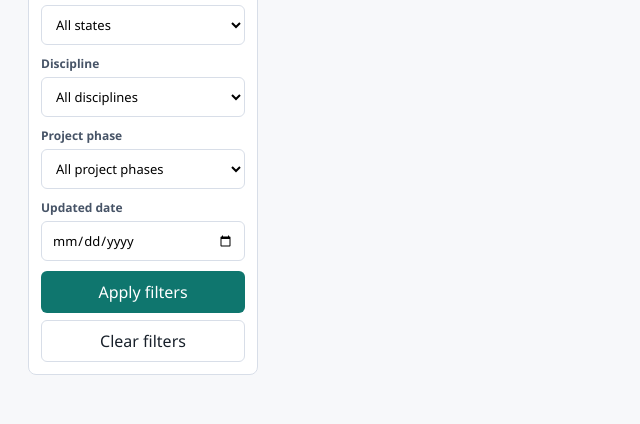
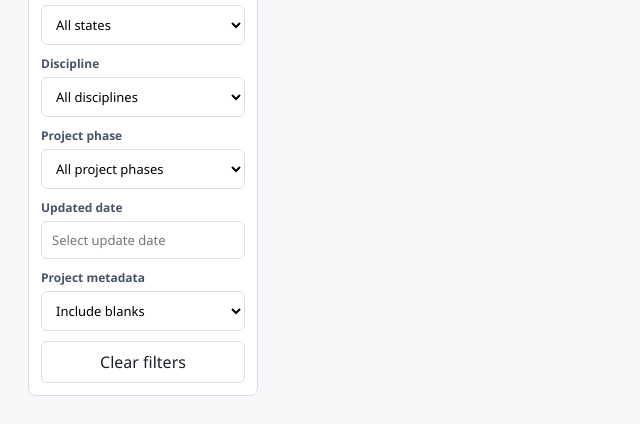
Before and after one commit to mathew-bateman/P6, a Django app: template templates/backups/portfolio_reporting_report.html in a window 1280 px wide. Shown: the part 501-925 px from the top of the page, without its empty margins (0-640 px from the left). Before the commit the page ends 876 px from the top, so only its background shows below. Run offline with Django 5.2, Linux system fonts and the light colour scheme; the template is opened without the code that fills it, so the values that code supplies are empty; some libraries are stand-ins or nearby versions.

Commit message:
feat: make portfolio report filters htmx driven

```diff
--- a/templates/backups/portfolio_reporting_report.html
+++ b/templates/backups/portfolio_reporting_report.html
@@ -4,6 +4,8 @@
 {% block title %}{{ active_report.title }} | Portfolio Reporting{% endblock %}
 
 {% block content %}
+<link rel="stylesheet" href="https://cdn.jsdelivr.net/npm/tom-select@2.4.3/dist/css/tom-select.css">
+<link rel="stylesheet" href="https://cdn.jsdelivr.net/npm/flatpickr@4.6.13/dist/flatpickr.min.css">
 <style>
     .portfolio-hero { align-items: flex-start; }
     .portfolio-hero-actions { display:flex; gap:8px; flex-wrap:wrap; }
@@ -92,64 +94,82 @@
         </nav>
         <div class="portfolio-filters">
             <h2>Filters</h2>
-            <form method="get">
+            <form method="get"
+                  hx-get="{% url active_report.url_name %}"
+                  hx-trigger="change from:select, change from:input"
+                  hx-target=".portfolio-layout"
+                  hx-select=".portfolio-layout"
+                  hx-swap="outerHTML"
+                  hx-push-url="true">
                 <div class="field">
                     <label for="portfolio-filter">Portfolio</label>
-                    <select id="portfolio-filter" name="portfolio">
+                    <select id="portfolio-filter" class="schedule-quality-select" name="portfolio" onchange="this.form.elements.project.tomselect?.clear(true); this.form.elements.project.value = ''">
                         <option value="">All portfolios</option>
                         {% for portfolio in portfolios %}<option value="{{ portfolio }}" {% if validation_filters.portfolio == portfolio %}selected{% endif %}>{{ portfolio }}</option>{% endfor %}
                     </select>
                 </div>
                 <div class="field">
                     <label for="project-filter">Project</label>
-                    <select id="project-filter" name="project">
-                        <option value="">All projects</option>
-                        {% for project in projects %}<option value="{{ project.proj_id }}" {% if validation_filters.project_id == project.proj_id %}selected{% endif %}>{% if project.updated_date %}{{ project.updated_date|date:"d/m/Y" }} - {% endif %}{{ project.proj_short_name|default:project.proj_id }}</option>{% endfor %}
+                    <select id="project-filter" class="schedule-quality-select" name="project">
+                        <option value="">{% if validation_filters.portfolio %}All projects in {{ validation_filters.portfolio }}{% else %}All projects{% endif %}</option>
+                        {% for project in projects %}<option value="{{ project.proj_id }}" {% if validation_filters.project_id == project.proj_id %}selected{% endif %}>{% if validation_filters.project_id == project.proj_id %}✓ {% endif %}{% if project.updated_date %}{{ project.updated_date|date:"d/m/Y" }} — {% endif %}{{ project.proj_short_name|default:"Unnamed project" }}</option>{% endfor %}
                     </select>
                 </div>
                 <div class="field">
                     <label for="planner-filter">Lead planner</label>
-                    <select id="planner-filter" name="lead_planner">
+                    <select id="planner-filter" class="schedule-quality-select" name="lead_planner">
                         <option value="">All lead planners</option>
                         {% for planner in lead_planners %}<option value="{{ planner }}" {% if validation_filters.lead_planner == planner %}selected{% endif %}>{{ planner }}</option>{% endfor %}
                     </select>
                 </div>
                 <div class="field">
                     <label for="status-filter">Project status</label>
-                    <select id="status-filter" name="project_status">
+                    <select id="status-filter" class="schedule-quality-select" name="project_status">
                         <option value="__all__" {% if not validation_filters.project_status %}selected{% endif %}>All statuses</option>
-                        {% for status in project_statuses %}<option value="{{ status }}" {% if validation_filters.project_status == status %}selected{% endif %}>{{ status }}</option>{% endfor %}
+                        <option value="Client Submitted" {% if validation_filters.project_status == "Client Submitted" %}selected{% endif %}>Client Submitted</option>
+                        {% for status in project_statuses %}{% if status != "Client Submitted" %}<option value="{{ status }}" {% if validation_filters.project_status == status %}selected{% endif %}>{{ status }}</option>{% endif %}{% endfor %}
                     </select>
                 </div>
                 <div class="field">
                     <label for="state-filter">Project state</label>
-                    <select id="state-filter" name="project_state">
+                    <select id="state-filter" class="schedule-quality-select" name="project_state">
                         <option value="__all__" {% if not validation_filters.project_state %}selected{% endif %}>All states</option>
-                        {% for state in project_states %}<option value="{{ state }}" {% if validation_filters.project_state == state %}selected{% endif %}>{{ state }}</option>{% endfor %}
+                        <option value="Live" {% if validation_filters.project_state == "Live" %}selected{% endif %}>Live</option>
+                        {% for state in project_states %}{% if state != "Live" %}<option value="{{ state }}" {% if validation_filters.project_state == state %}selected{% endif %}>{{ state }}</option>{% endif %}{% endfor %}
                     </select>
                 </div>
                 <div class="field">
                     <label for="discipline-filter">Discipline</label>
-                    <select id="discipline-filter" name="discipline">
+                    <select id="discipline-filter" class="schedule-quality-select" name="discipline">
                         <option value="">All disciplines</option>
                         {% for discipline in disciplines %}<option value="{{ discipline }}" {% if validation_filters.discipline == discipline %}selected{% endif %}>{{ discipline }}</option>{% endfor %}
                     </select>
                 </div>
                 <div class="field">
                     <label for="phase-filter">Project phase</label>
-                    <select id="phase-filter" name="project_phase">
+                    <select id="phase-filter" class="schedule-quality-select" name="project_phase">
                         <option value="">All project phases</option>
                         {% for phase in project_phases %}<option value="{{ phase }}" {% if validation_filters.project_phase == phase %}selected{% endif %}>{{ phase }}</option>{% endfor %}
                     </select>
                 </div>
                 <div class="field">
                     <label for="date-filter">Updated date</label>
-                    <input id="date-filter" type="date" name="updated_date" value="{% if validation_filters.updated_date %}{{ validation_filters.updated_date|date:'Y-m-d' }}{% endif %}">
+                    <input id="date-filter" class="schedule-quality-date-picker" type="text" name="updated_date" value="{% if validation_filters.updated_date %}{{ validation_filters.updated_date|date:'Y-m-d' }}{% endif %}" data-updated-dates="{% for updated_date in updated_dates %}{{ updated_date|date:'Y-m-d' }}{% if not forloop.last %},{% endif %}{% endfor %}" placeholder="Select update date" aria-label="Filter by updated date">
                 </div>
-                <input type="hidden" name="exclude_blanks" value="0">
+                <div class="field">
+                    <label for="exclude-blanks-filter">Project metadata</label>
+                    <select id="exclude-blanks-filter" class="schedule-quality-select" name="exclude_blanks">
+                        <option value="1" {% if validation_filters.exclude_blanks %}selected{% endif %}>Exclude blanks</option>
+                        <option value="0" {% if not validation_filters.exclude_blanks %}selected{% endif %}>Include blanks</option>
+                    </select>
+                </div>
                 <div class="portfolio-filter-actions">
-                    <button type="submit">Apply filters</button>
-                    <a class="button ghost" href="{% url active_report.url_name %}">Clear filters</a>
+                    <a class="button ghost" href="{% url active_report.url_name %}"
+                       hx-get="{% url active_report.url_name %}"
+                       hx-target=".portfolio-layout"
+                       hx-select=".portfolio-layout"
+                       hx-swap="outerHTML"
+                       hx-push-url="true">Clear filters</a>
                 </div>
             </form>
         </div>
@@ -229,3 +249,44 @@
     </div>
 </div>
 {% endblock %}
+
+{% block extra_js %}
+<script src="https://cdn.jsdelivr.net/npm/tom-select@2.4.3/dist/js/tom-select.complete.min.js"></script>
+<script src="https://cdn.jsdelivr.net/npm/flatpickr@4.6.13/dist/flatpickr.min.js"></script>
+<script>
+(() => {
+    const initTomSelects = (root = document) => {
+        if (!window.TomSelect) return;
+        root.querySelectorAll('.schedule-quality-select').forEach((select) => {
+            if (select.tomselect) return;
+            new TomSelect(select, { closeAfterSelect: true, create: false, maxItems: 1, maxOptions: null, searchField: ['text'] });
+        });
+    };
+    const syncPortfolioReportNavigation = (form) => {
+        const query = new URLSearchParams(new FormData(form)).toString();
+        document.querySelectorAll('.portfolio-report-nav a').forEach((link) => {
+            const path = link.getAttribute('href').split('?')[0];
+            link.setAttribute('href', query ? `${path}?${query}` : path);
+        });
+    };
+    const initDatePickers = (root = document) => {
+        if (!window.flatpickr) return;
+        root.querySelectorAll('.schedule-quality-date-picker').forEach((input) => {
+            if (input._flatpickr) return;
+            const availableDates = input.dataset.updatedDates ? input.dataset.updatedDates.split(',') : [];
+            flatpickr(input, {
+                altInput: true, altFormat: 'j M Y', dateFormat: 'Y-m-d', disableMobile: true,
+                enable: availableDates.length ? availableDates : undefined,
+                onChange: () => input.dispatchEvent(new Event('change', { bubbles: true })),
+            });
+        });
+    };
+    document.addEventListener('DOMContentLoaded', () => { initTomSelects(); initDatePickers(); });
+    document.addEventListener('change', (event) => {
+        const form = event.target.closest('.portfolio-layout form');
+        if (form) syncPortfolioReportNavigation(form);
+    });
+    document.addEventListener('htmx:load', (event) => { initTomSelects(event.detail.elt); initDatePickers(event.detail.elt); });
+})();
+</script>
+{% endblock %}
```
Also changed, not shown: backups/tests/test_portfolio_reporting.py (+37 -0 lines).
